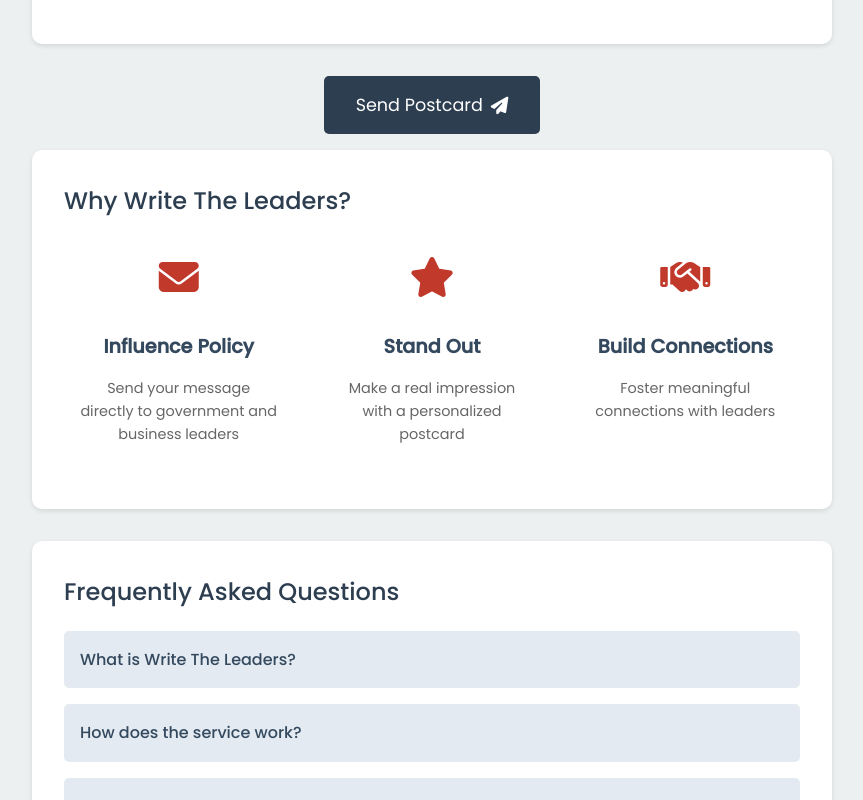
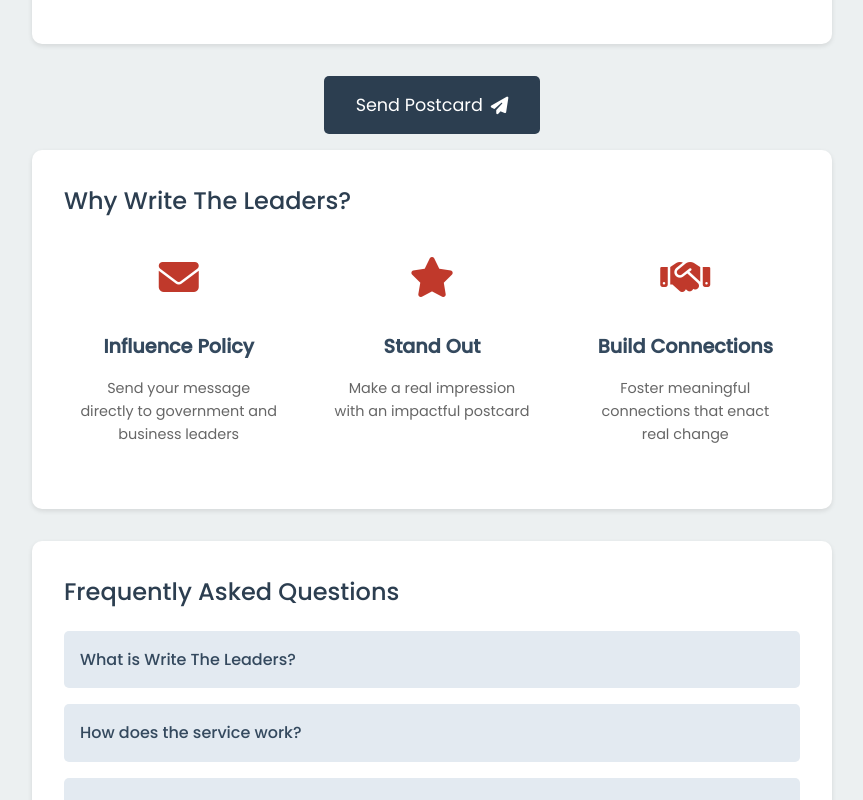
Before and after one commit to tinyinfinity/retrotweets, a plain HTML site: page index.html in a window 1280 px wide. Shown: the part 905-1705 px from the top of the page, without its empty margins (208-1071 px from the left). Drawn offline with Linux system fonts and the light colour scheme; a script that the page names is missing.

Commit message:
Update index.html

```diff
--- a/index.html
+++ b/index.html
@@ -273,7 +273,7 @@
 <body>
   <header>
     <h1>Write The Leaders</h1>
-    <p>Send postcards to government and business leaders</p>
+    <p>The easiest way to impact government and business leaders</p>
     <i class="fas fa-question-circle help-icon" id="helpIcon"></i>
   </header>
 
@@ -333,12 +333,12 @@
         <div class="why-card">
           <i class="fas fa-star"></i>
           <h3>Stand Out</h3>
-          <p>Make a real impression with a personalized postcard</p>
+          <p>Make a real impression with an impactful postcard</p>
         </div>
         <div class="why-card">
           <i class="fas fa-handshake"></i>
           <h3>Build Connections</h3>
-          <p>Foster meaningful connections with leaders</p>
+          <p>Foster meaningful connections that enact real change</p>
         </div>
       </div>
     </section>
```
